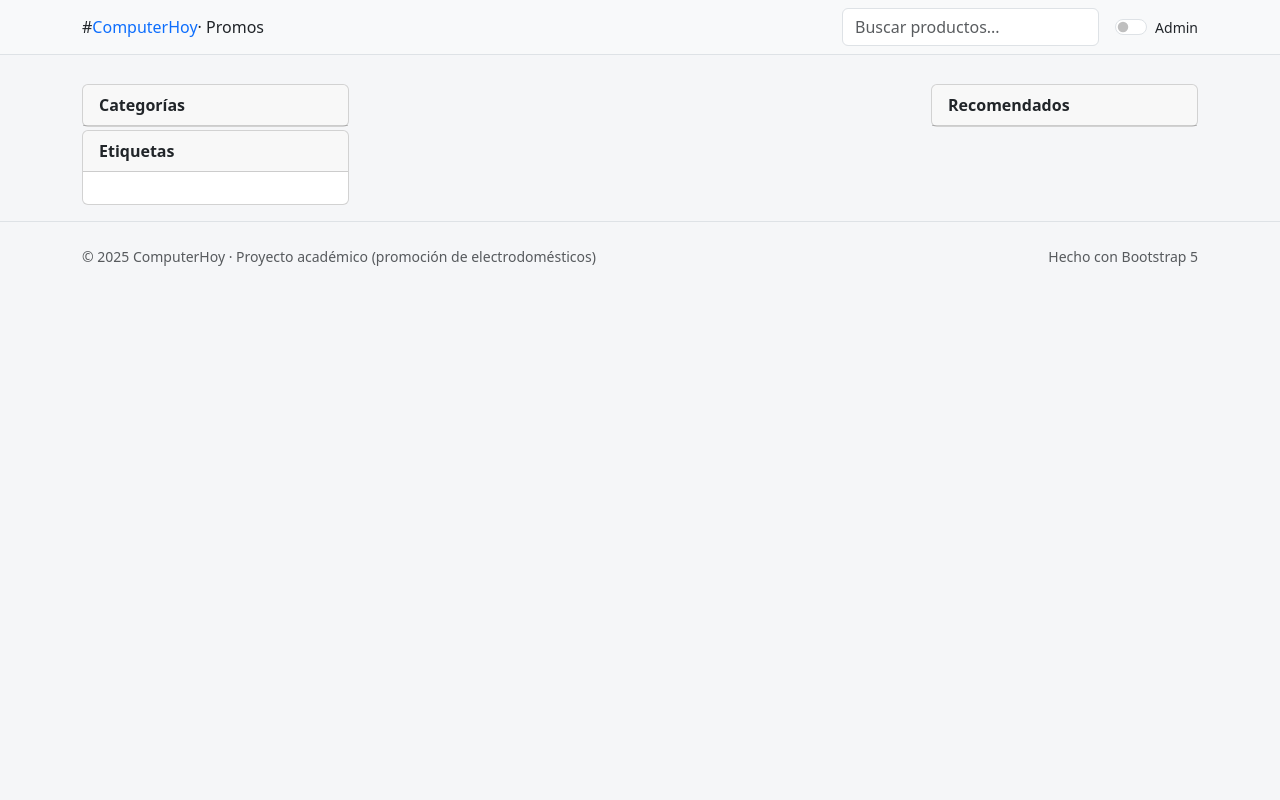
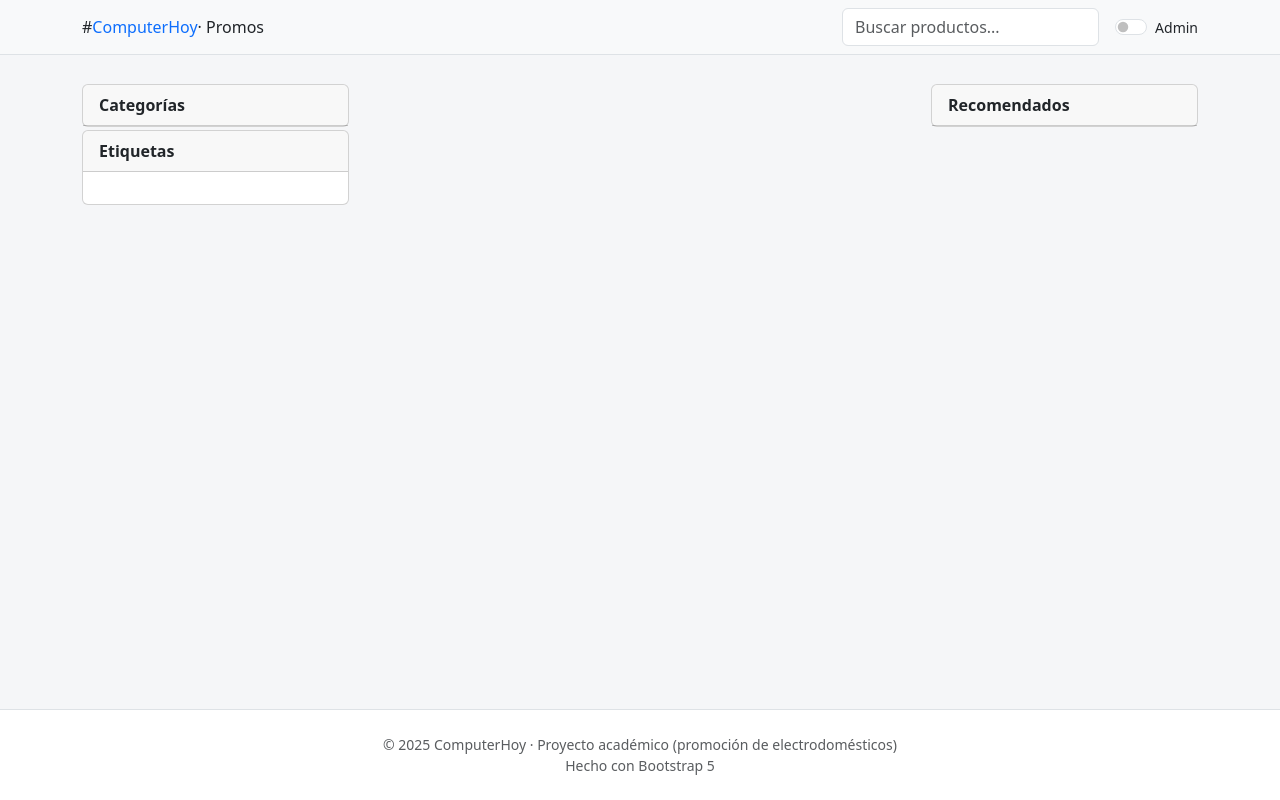
Before and after one commit to Orlandho/Sitio-web-ComputerHoy, a plain HTML site: page index.html in a window 1280 px wide. Drawn offline with nearby package versions, Linux system fonts and the light colour scheme.

Commit message:
fix(index.html) Mejora el diseño del footer para un mejor centrado y legibilidad

```diff
--- a/assets/css/styles.css
+++ b/assets/css/styles.css
@@ -28,3 +28,26 @@ body {
 
 /* Utilidades */
 .cursor-pointer { cursor: pointer; }
+
+/* Centrado de publicaciones */
+#feed {
+    display: flex;
+    justify-content: center;
+    align-items: center;
+    min-height: calc(100vh - 200px); /* Ajusta según el tamaño de tu navbar */
+}
+
+/* Estilos para el footer */
+footer {
+    position: fixed;
+    bottom: 0;
+    width: 100%;
+    background-color: white;
+    padding: 1rem 0;
+    border-top: 1px solid #dee2e6;
+}
+
+/* Añadir margen inferior al contenido principal para que no se solape con el footer */
+main {
+    margin-bottom: 80px;
+}
--- a/index.html
+++ b/index.html
@@ -96,13 +96,11 @@
 
   <!-- FOOTER -->
   <footer class="border-top py-4">
-    <div class="container small text-muted">
-      <div class="d-flex flex-column flex-md-row justify-content-between gap-2">
-        <span>© 2025 ComputerHoy · Proyecto académico (promoción de electrodomésticos)</span>
-        <span>Hecho con Bootstrap 5</span>
-      </div>
+    <div class="container text-center small text-muted">
+        <p class="mb-0">© 2025 ComputerHoy · Proyecto académico (promoción de electrodomésticos)</p>
+        <p class="mb-0">Hecho con Bootstrap 5</p>
     </div>
-  </footer>
+</footer>
 
   <!-- MODAL: Crear/Editar producto (solo admin) -->
   <div class="modal fade" id="modalProducto" tabindex="-1" aria-hidden="true">
```
